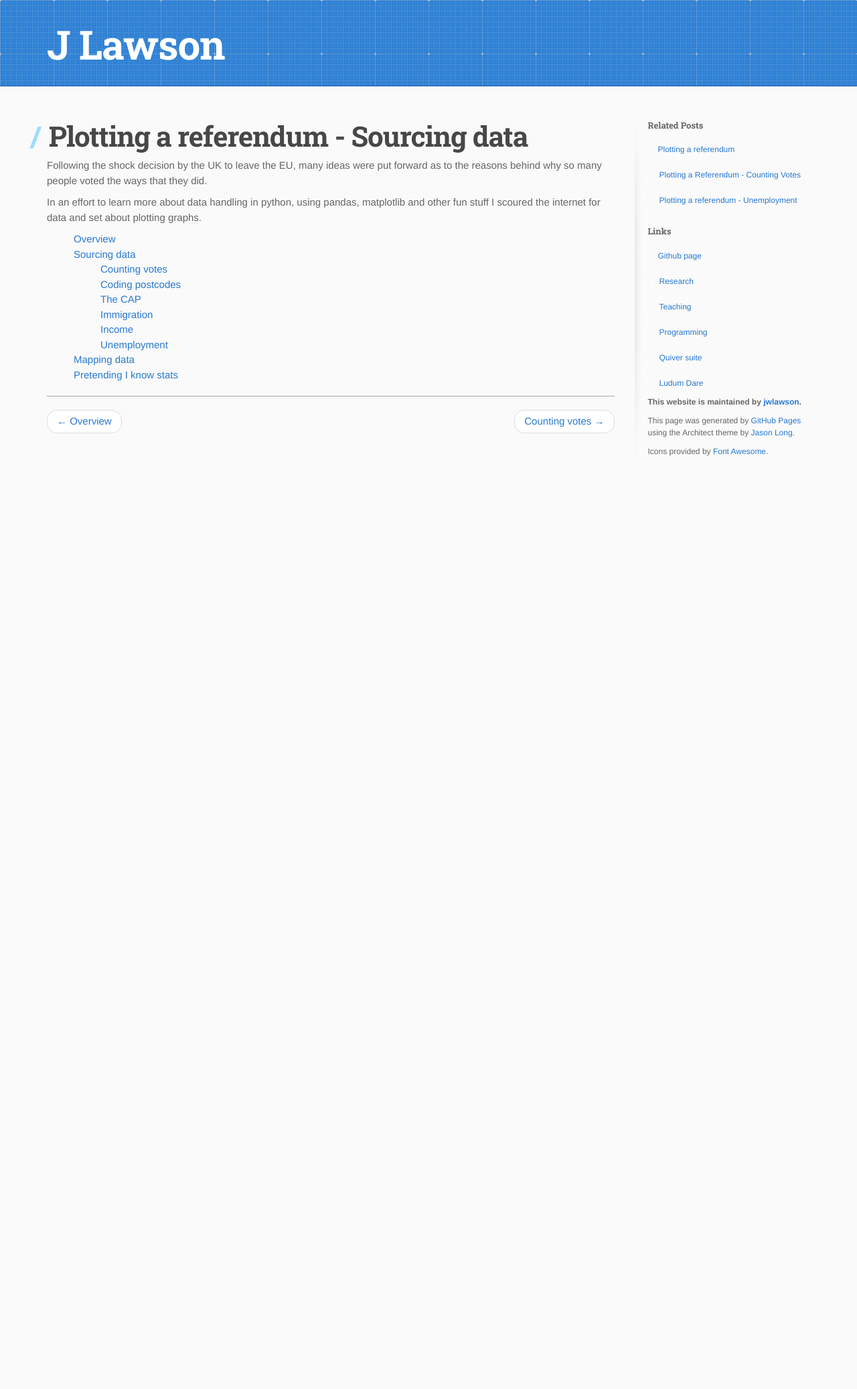
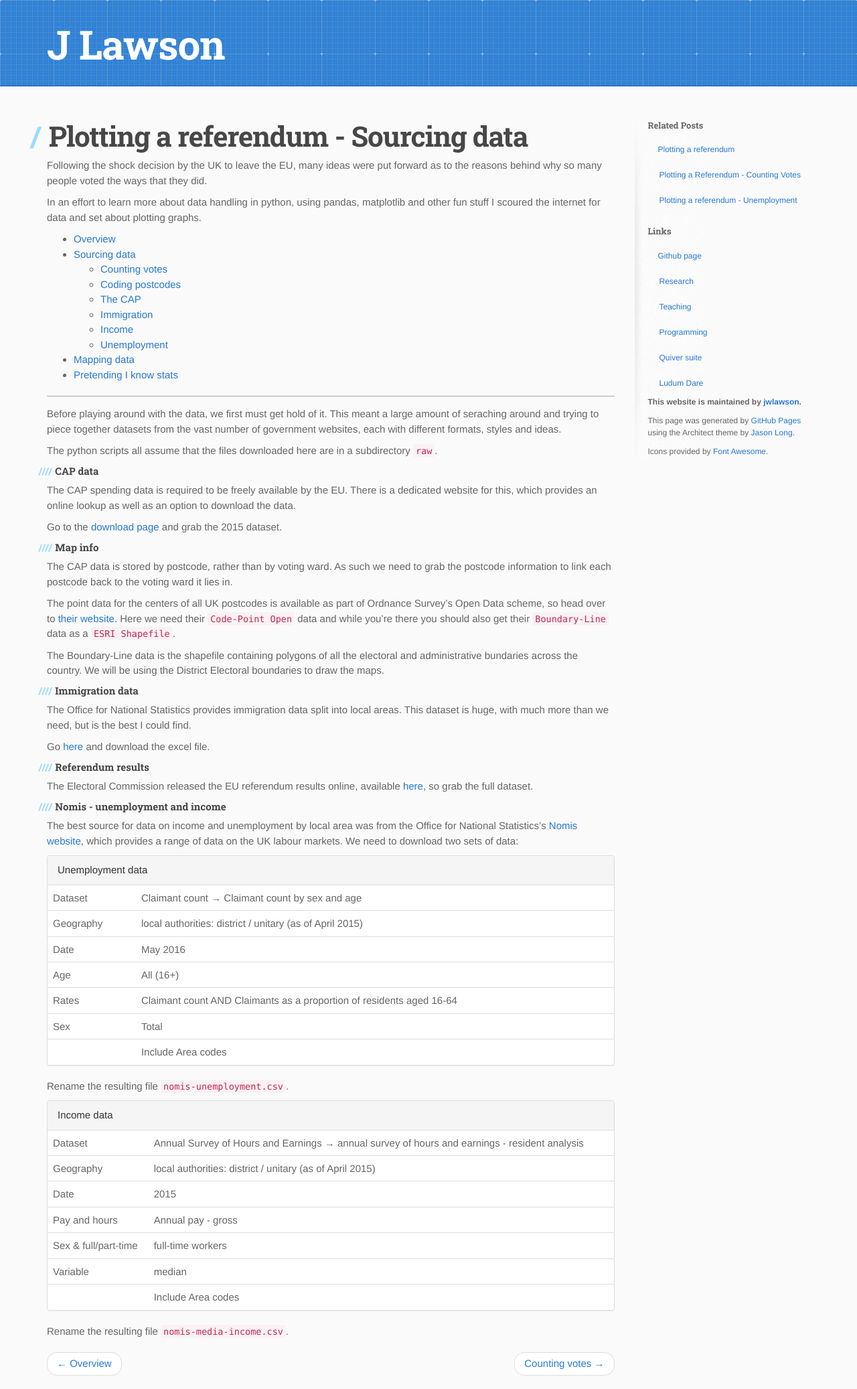
Before and after one commit to jwlawson/jwlawson.github.io, a Jekyll site: the page built from _posts/2016-07-19-plotting-a-referendum-data.md, in a window 1280 px wide. Shown: the whole page at 67% size. Built offline with Jekyll 4.4.1, drawn with Linux system fonts in a browser that asks for light colours; nearby versions of some CDN libraries; before the commit the page ends 900 px from its top, so only the background shows below that.

Commit message:
Adds info on sourcing the data.
Also merges syntax css into main stylesheet to prevent downloading two files.

```diff
--- a/_includes/head.html
+++ b/_includes/head.html
@@ -12,6 +12,5 @@
   <link rel="stylesheet" type="text/css" href="https://fonts.googleapis.com/css?family=Roboto+Slab:700">
   <link rel="stylesheet" href="https://maxcdn.bootstrapcdn.com/font-awesome/4.2.0/css/font-awesome.min.css">
   <link rel="stylesheet" type="text/css" href="{{ base }}/css/style.css" media="screen">
-  <link rel="stylesheet" type="text/css" href="{{ base }}/css/syntax.css" media="screen">
   <link rel="stylesheet" type="text/css" href="{{ base }}/css/print.css" media="print">
 </head>
--- a/_posts/2016-07-19-plotting-a-referendum-data.md
+++ b/_posts/2016-07-19-plotting-a-referendum-data.md
@@ -30,6 +30,88 @@ plotting graphs.
 
 ---
 
+Before playing around with the data, we first must get hold of it. This meant a
+large amount of seraching around and trying to piece together datasets from the
+vast number of government websites, each with different formats, styles and ideas.
+
+The python scripts all assume that the files downloaded here are in a
+subdirectory `raw`.
+
+#### CAP data
+
+The CAP spending data is required to be freely available by the EU. There is a
+dedicated website for this, which provides an online lookup as well as an option
+to download the data.
+
+Go to the [download page](http://cap-payments.defra.gov.uk/Download.aspx) and
+grab the 2015 dataset.
+
+#### Map info
+
+The CAP data is stored by postcode, rather than by voting ward. As such we need
+to grab the postcode information to link each postcode back to the voting ward
+it lies in.
+
+The point data for the centers of all UK postcodes is available as part of
+Ordnance Survey's Open Data scheme, so head over to
+[their website](https://www.ordnancesurvey.co.uk/opendatadownload/products.html).
+Here we need their `Code-Point Open` data and while you're there you should also
+get their `Boundary-Line` data as a `ESRI Shapefile`.
+
+The Boundary-Line data is the shapefile containing polygons of all the electoral
+and administrative bundaries across the country. We will be using the District
+Electoral boundaries to draw the maps.
+
+#### Immigration data
+
+The Office for National Statistics provides immigration data split into local
+areas. This dataset is huge, with much more than we need, but is the best I
+could find.
+
+Go [here][ons-imm] and download the excel file.
+
+#### Referendum results
+
+The Electoral Commission released the EU referendum results online, available
+[here][ec-res], so grab the full dataset.
+
+#### Nomis - unemployment and income
+
+The best source for data on income and unemployment by local area was from the
+Office for National Statistics's [Nomis website](https://www.nomisweb.co.uk/),
+which provides a range of data on the UK labour markets. We need to download
+two sets of data:
+
+<div class="panel panel-default">
+<div class="panel-heading">Unemployment data</div>
+<table class="table">
+<tr><td>Dataset</td><td>Claimant count &rarr; Claimant count by sex and age</td></tr>
+<tr><td>Geography</td><td>local authorities: district / unitary (as of April 2015)</td></tr>
+<tr><td>Date</td><td>May 2016</td></tr>
+<tr><td>Age</td><td>All (16+)</td></tr>
+<tr><td>Rates</td><td>Claimant count AND Claimants as a proportion of residents aged 16-64</td></tr>
+<tr><td>Sex</td><td>Total</td></tr>
+<tr><td></td><td>Include Area codes</td></tr>
+</table>
+</div>
+
+Rename the resulting file `nomis-unemployment.csv`.
+
+<div class="panel panel-default">
+<div class="panel-heading">Income data</div>
+<table class="table">
+<tr><td>Dataset</td><td>Annual Survey of Hours and Earnings &rarr; annual survey of hours and earnings - resident analysis</td></tr>
+<tr><td>Geography</td><td>local authorities: district / unitary (as of April 2015)</td></tr>
+<tr><td>Date</td><td>2015</td></tr>
+<tr><td>Pay and hours</td><td>Annual pay - gross</td></tr>
+<tr><td>Sex & full/part-time</td><td>full-time workers</td></tr>
+<tr><td>Variable</td><td>median</td></tr>
+<tr><td></td><td>Include Area codes</td></tr>
+</table>
+</div>
+
+Rename the resulting file `nomis-media-income.csv`.
+
 
 [Overview]: {{ base }}{% post_url 2016-07-19-plotting-a-referendum %}
 [Sourcing data]: {{ base }}{% post_url 2016-07-19-plotting-a-referendum-data %}
--- a/css/style.css
+++ b/css/style.css
@@ -1,16 +1,5 @@
 body {
 	line-height: 1;
-}
-ol, ul {
-	list-style: none;
-}
-blockquote, q {
-	quotes: none;
-}
-blockquote:before, blockquote:after,
-q:before, q:after {
-	content: '';
-	content: none;
 }
 table {
 	border-collapse: collapse;
@@ -96,28 +85,12 @@ hr {
   border: none;
   background: #aaa;
 }
-table {
-  width: 100%;
-  border: 1px solid #ebebeb;
-}
-th {
-  font-weight: 500;
-}
-td {
-  border: 1px solid #ebebeb;
-  text-align: center;
-  font-weight: 300;
-}
 form {
   background: #f2f2f2;
   padding: 20px;
 }
 ol {
   list-style: decimal inside;
-}
-dl dd {
-  font-style: italic;
-  font-weight: 100;
 }
 ul#postlist {
   padding-left: 20px;
@@ -308,3 +281,65 @@ aside#sidebar li {
     margin-left: 0;
   }
 }
+.highlight .c { color: #999988; font-style: italic }
+.highlight .err { color: #a61717; background-color: #e3d2d2 }
+.highlight .k { font-weight: bold }
+.highlight .o { font-weight: bold }
+.highlight .cm { color: #999988; font-style: italic }
+.highlight .cp { color: #999999; font-weight: bold }
+.highlight .c1 { color: #999988; font-style: italic }
+.highlight .cs { color: #999999; font-weight: bold; font-style: italic }
+.highlight .gd { color: #000000; background-color: #ffdddd }
+.highlight .gd .x { color: #000000; background-color: #ffaaaa }
+.highlight .ge { font-style: italic }
+.highlight .gr { color: #aa0000 }
+.highlight .gh { color: #999999 }
+.highlight .gi { color: #000000; background-color: #ddffdd }
+.highlight .gi .x { color: #000000; background-color: #aaffaa }
+.highlight .go { color: #888888 }
+.highlight .gp { color: #555555 }
+.highlight .gs { font-weight: bold }
+.highlight .gu { color: #aaaaaa }
+.highlight .gt { color: #aa0000 }
+.highlight .kc { font-weight: bold }
+.highlight .kd { font-weight: bold }
+.highlight .kp { font-weight: bold }
+.highlight .kr { font-weight: bold }
+.highlight .kt { color: #445588; font-weight: bold }
+.highlight .m { color: #009999 }
+.highlight .s { color: #d14 }
+.highlight .na { color: #008080 }
+.highlight .nb { color: #0086B3 }
+.highlight .nc { color: #445588; font-weight: bold }
+.highlight .no { color: #008080 }
+.highlight .ni { color: #800080 }
+.highlight .ne { color: #990000; font-weight: bold }
+.highlight .nf { color: #990000; font-weight: bold }
+.highlight .nn { color: #555555 }
+.highlight .nt { color: #000080 }
+.highlight .nv { color: #008080 }
+.highlight .ow { font-weight: bold }
+.highlight .w { color: #bbbbbb }
+.highlight .mf { color: #009999 }
+.highlight .mh { color: #009999 }
+.highlight .mi { color: #009999 }
+.highlight .mo { color: #009999 }
+.highlight .sb { color: #d14 }
+.highlight .sc { color: #d14 }
+.highlight .sd { color: #d14 }
+.highlight .s2 { color: #d14 }
+.highlight .se { color: #d14 }
+.highlight .sh { color: #d14 }
+.highlight .si { color: #d14 }
+.highlight .sx { color: #d14 }
+.highlight .sr { color: #009926 }
+.highlight .s1 { color: #d14 }
+.highlight .ss { color: #990073 }
+.highlight .bp { color: #999999 }
+.highlight .vc { color: #008080 }
+.highlight .vg { color: #008080 }
+.highlight .vi { color: #008080 }
+.highlight .il { color: #009999 }
+.highlight .lineno {-webkit-user-select: none;-moz-user-select: none; -o-user-select: none;}
+.lineno::-moz-selection {background-color: transparent;}
+.lineno::selection {background-color: transparent;}
```
Also changed, not shown: other parts of _posts/2016-07-19-plotting-a-referendum-data.md (+3 -1 lines).
